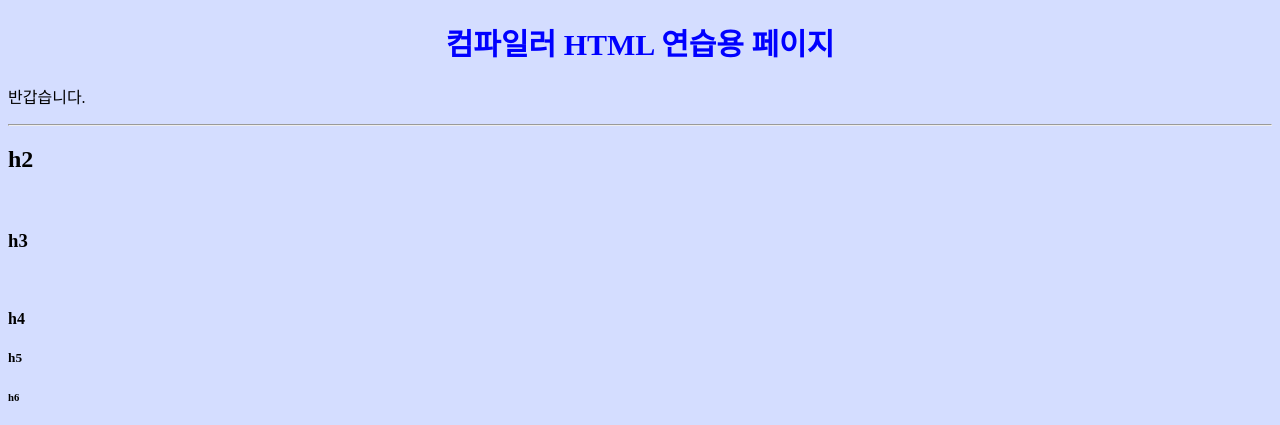
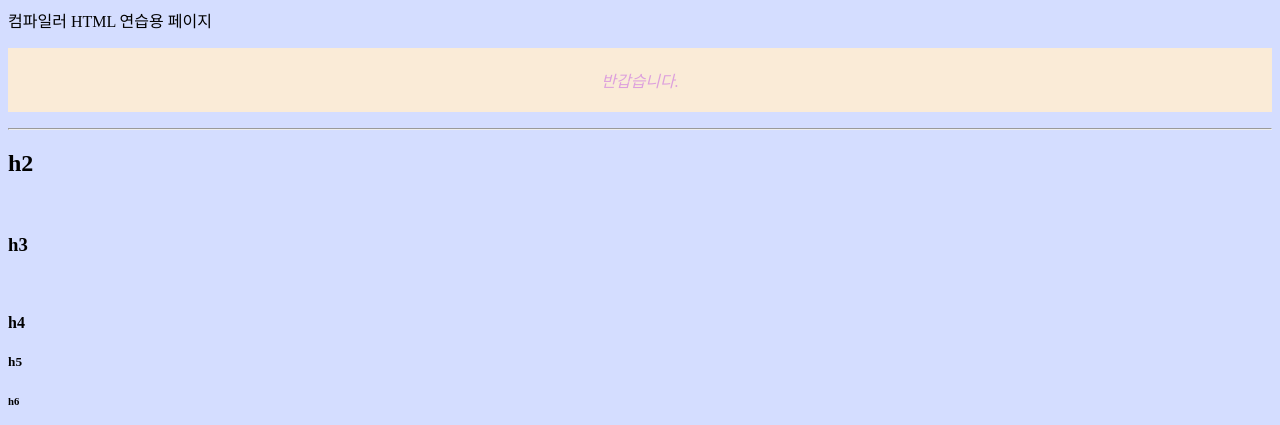
Before and after one commit to RommieQueen/html5_JSwithCanvas, a plain HTML site: page CompilerMain.html in a window 1280 px wide. Shown: the top 425 px of the page. Drawn offline with Linux system fonts and the light colour scheme.

Commit message:
css추가

```diff
--- a/CompilerMain.html
+++ b/CompilerMain.html
@@ -4,8 +4,20 @@
         <title>연습용 페이지</title>
     </head>
     <body bgcolor="#D4DDFF">
-
-        <h1 style="color:blue; font-size:30px; text-align:center;">컴파일러 HTML 연습용 페이지</h1>
+        <style>
+            h1 {
+                color : blueviolet;
+                text-align: center;
+            }
+            p {
+                color : plum;
+                background-color: antiquewhite;
+                text-align: center;
+                padding: 20px;
+                font-style : italic;
+            }
+        </style>
+        <h1">컴파일러 HTML 연습용 페이지</h1>
         <p>반갑습니다.</p>
         <hr>
         <h2>h2</h2>
```
